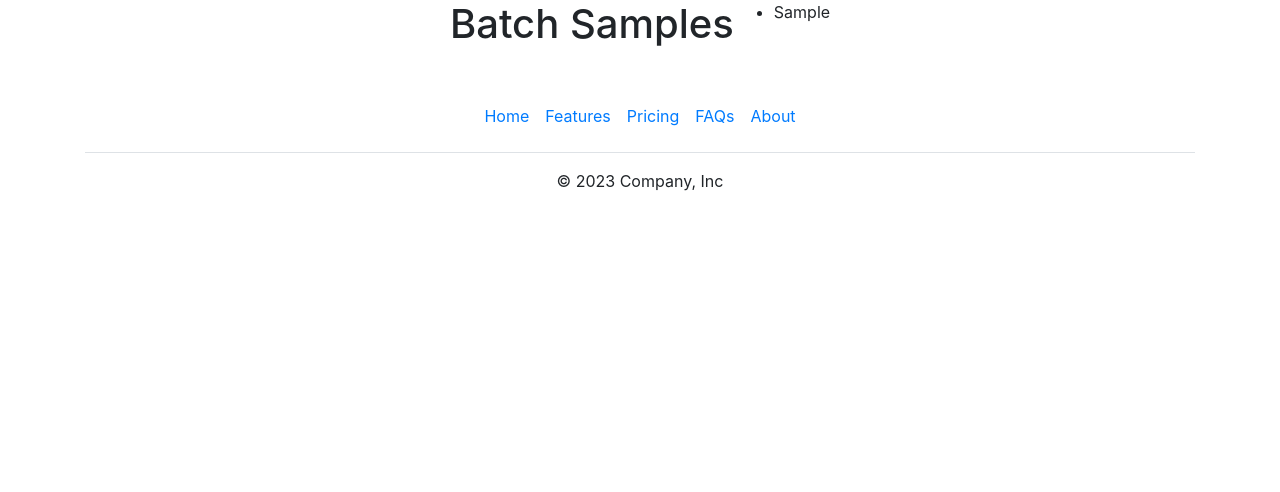
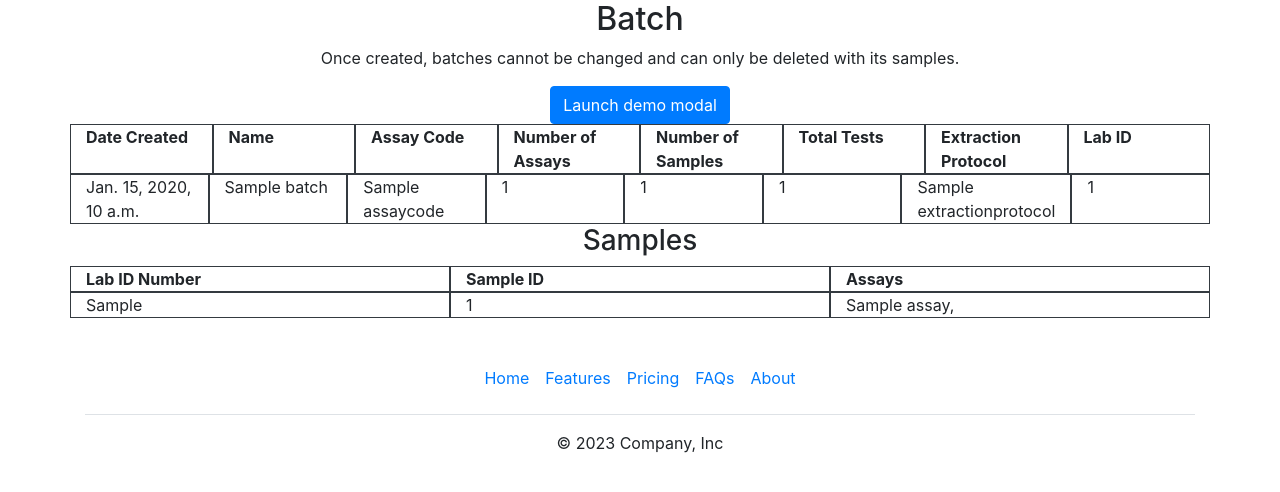
Before and after one commit to FusRaDa/pcr-project-2023-global, a Django app: page /batch-samples/sample/1/ in a window 1280 px wide. Shown: the part 56-548 px from the top of the page. Run offline with Django 4.2, Linux system fonts and the light colour scheme; a user stored in the database is signed in; tables that the repository leaves empty hold one stand-in row (values such as "Sample post"); parts of the project's set-up code (start-up, migrations or seed data) failed here and were passed over; some libraries are stand-ins or nearby versions.

Commit message:
work on sample forms iter

```diff
--- a/pcr/forms.py
+++ b/pcr/forms.py
@@ -90,7 +90,7 @@ class BatchForm(ModelForm):
 class SampleForm(ModelForm):
   class Meta:
     model = Sample
-    exclude = ['user', 'batch']
+    exclude = ['user', 'lab_id_num', 'batch']
 # SAMPLE #
 
 
--- a/pcr/models.py
+++ b/pcr/models.py
@@ -23,7 +23,7 @@ class Location(models.Model):
       models.UniqueConstraint(
         fields=['user', 'name'],
         name='location_unique',
-        violation_error_message = "A location with the same name already exists."
+        violation_error_message = "A location with the same name already exists.",
       )
     ]
 
@@ -360,7 +360,6 @@ class Sample(models.Model):
   lab_id_num = models.CharField(blank=False, max_length=10) # lab id with number - auto generated by combining lab_id from Batch and adding a number to it
   sample_id = models.CharField(blank=True, max_length=25) # actual id of sample - manually generated by user by turning csv into html or copy/paste (JS)
 
-  assay_name = models.CharField(blank=True, max_length=25)
   assays = models.ManyToManyField(Assay) # assays assigned to each sample according to AssayList assigned in Batch - users can also edit samples at this stage and add individual assays
 
   batch = models.ForeignKey(Batch, on_delete=models.CASCADE) # automatically assigned to newly created batch - cannot be changed
@@ -370,7 +369,7 @@ class Sample(models.Model):
       models.UniqueConstraint(
         fields=['user', 'lab_id_num'],
         name='sample_unique',
-        violation_error_message = "A batch with this lab ID already exists."
+        violation_error_message = "A batch with this lab ID already exists.",
       )
     ]
 
--- a/pcr/templates/batch_samples.html
+++ b/pcr/templates/batch_samples.html
@@ -6,18 +6,88 @@
 
 {% block content %}
 
+<link rel="stylesheet" href="{% static 'css/batch_samples.css' %}">
+
 <div class="container h-100">
-  <div class="d-flex justify-content-center h-100">
 
-    <h1>Batch Samples</h1>
+  <div class="row justify-content-center">
+    <h2>Batch</h2>
+  </div>
 
-    <ul>
-    {% for sample in samples %}
+  <div class="row justify-content-center">
+    <p>Once created, batches cannot be changed and can only be deleted with its samples.</p>
+  </div>
 
-      <li>{{sample.lab_id_num}}</li>
+  <div class="row justify-content-center">
+    <button type="button" class="btn btn-primary" data-toggle="modal" data-target="pcr-modal">
+      Launch demo modal
+    </button>
+  </div>
 
-    {% endfor %}
-    </ul>
+  <div class="row font-weight-bold">
+    <div class="col border border-dark">Date Created</div>
+    <div class="col border border-dark">Name</div>
+    <div class="col border border-dark">Assay Code</div>
+    <div class="col border border-dark">Number of Assays</div>
+    <div class="col border border-dark">Number of Samples</div>
+    <div class="col border border-dark">Total Tests</div>
+    <div class="col border border-dark">Extraction Protocol</div>
+    <div class="col border border-dark">Lab ID</div>
+  </div>
+
+  <div class="row">
+    <div class="col border border-dark">{{batch.date_created}}</div>
+    <div class="col border border-dark">{{batch.name}}</div>
+    <div class="col border border-dark">{{batch.code}}</div>
+    <div class="col border border-dark">{{batch.number_of_assays}}</div>
+    <div class="col border border-dark">{{batch.number_of_samples}}</div>
+    <div class="col border border-dark">{{batch.total_tests}}</div>
+    <div class="col border border-dark">{{batch.extraction_protocol}}</div>
+    <div class="col border border-dark">{{batch.lab_id}}</div>
+  </div>
+
+  <div class="row justify-content-center">
+    <h3>Samples</h3>
+  </div>
+
+  <div class="row font-weight-bold">
+    <div class="col border border-dark">Lab ID Number</div>
+    <div class="col border border-dark">Sample ID</div>
+    <div class="col border border-dark">Assays</div>
+  </div>
+
+  {% for sample in samples %}
+  <div class="row">
+    <div class="col border border-dark">{{sample.lab_id_num}}</div>
+    <div class="col border border-dark">{{sample.sample_id}}</div>
+    <div class="col border border-dark">
+      {% for assay in sample.assays.all %}
+        <span>{{assay}},</span>
+      {% endfor %}
+    </div>
+  </div>
+  {% endfor %}
+
+
+  <div class="modal fade" id="pcr-modal" tabindex="-1" role="dialog" aria-labelledby="exampleModalCenterTitle" aria-hidden="true">
+    <div class="modal-dialog modal-dialog-centered" role="document">
+      <div class="modal-content">
+        <div class="modal-header">
+          <h5 class="modal-title" id="exampleModalLongTitle">Modal title</h5>
+          <button type="button" class="close" data-dismiss="modal" aria-label="Close">
+            <span aria-hidden="true">&times;</span>
+          </button>
+        </div>
+        <div class="modal-body">
+          ...
+        </div>
+        <div class="modal-footer">
+          <button type="button" class="btn btn-secondary" data-dismiss="modal">Close</button>
+          <button type="button" class="btn btn-primary">Save changes</button>
+        </div>
+      </div>
+    </div>
+  </div>
 
   </div>
 </div>
--- a/pcr/urls.py
+++ b/pcr/urls.py
@@ -4,5 +4,6 @@ from . import views
 urlpatterns = [
   path("", views.viewBatches, name="batches"),
   path("create-batch/", views.createBatches, name="create_batch"),
+  path("delete-batch/<str:username>/<int:pk>/", views.deleteBatch, name="delete_batch"),
   path("batch-samples/<str:username>/<int:pk>/", views.batchSamples, name="batch_samples")
 ]
--- a/pcr/views.py
+++ b/pcr/views.py
@@ -52,6 +52,18 @@ def createBatches(request):
 
 
 @login_required(login_url='login')
+def deleteBatch(username, pk):
+
+  try:
+    user = User.objects.get(username=username)
+    batch = Batch.objects.get(user=user, pk=pk)
+    batch.delete()
+    return redirect('batches')
+  except ObjectDoesNotExist:
+    return redirect('batches')
+
+
+@login_required(login_url='login')
 def batchSamples(request, username, pk):
 
   context = {}
@@ -60,7 +72,7 @@ def batchSamples(request, username, pk):
     user = User.objects.get(username=username)
     batch = Batch.objects.get(user=user, pk=pk)
     samples = batch.sample_set.all()
-    context = {'samples': samples}
+    context = {'samples': samples, "batch": batch}
   except ObjectDoesNotExist:
     return redirect('batches')
 
```
Also changed, not shown: pcr/migrations/0003_remove_sample_assay_name.py (added), pcr/templates/batches.html (indentation only).
